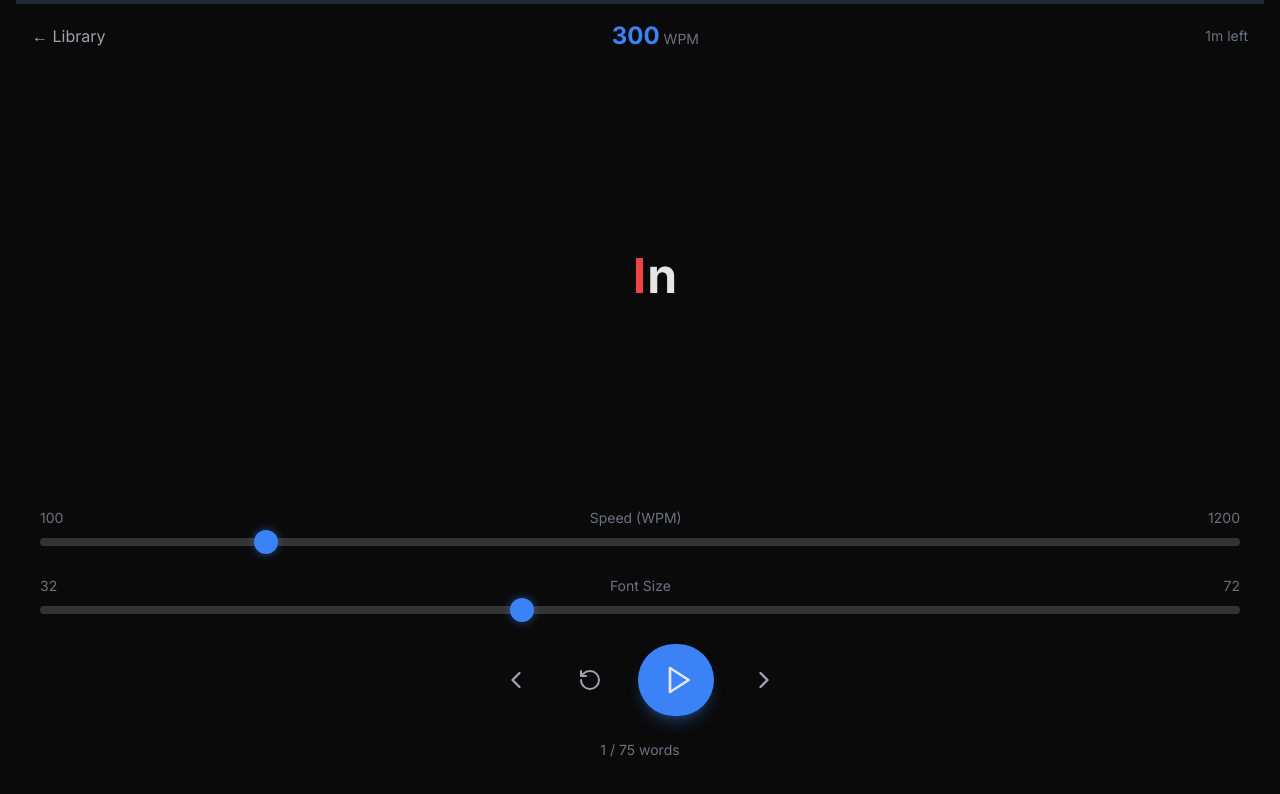
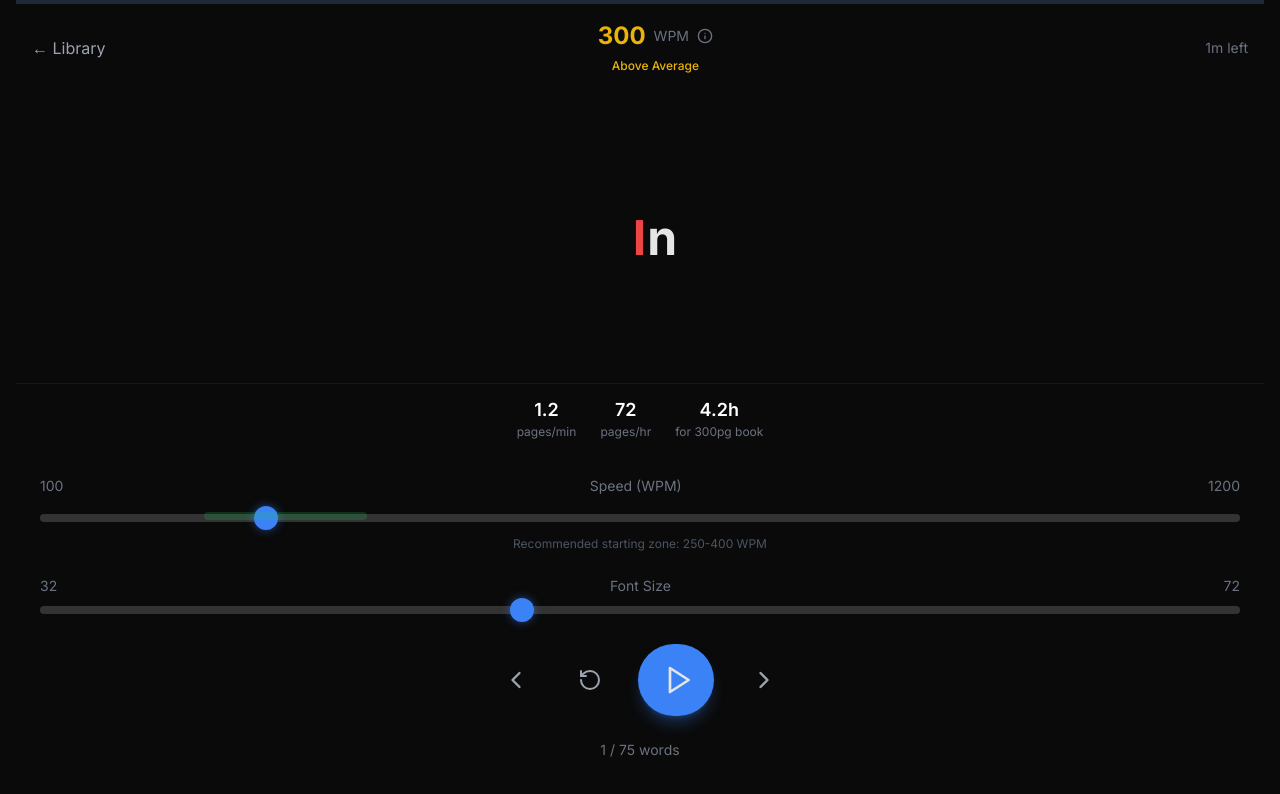
Before and after one commit to YxungHermes/pace-reader, a Next.js app: page / in a window 1280 px wide. Both pictures are taken after a click on the button 640 px from the left and 219 px from the top of the page. Shown: the top 794 px of the page. Built offline with nearby package versions, Linux system fonts and the light colour scheme.

Commit message:
Add WPM speed tiers and pages-per-minute stats

```diff
--- a/components/PaceReader.tsx
+++ b/components/PaceReader.tsx
@@ -1,7 +1,7 @@
 'use client';
 
 import { useState, useEffect, useCallback, useRef } from 'react';
-import { Play, Pause, RotateCcw, Upload, ChevronLeft, ChevronRight, BookOpen } from 'lucide-react';
+import { Play, Pause, RotateCcw, Upload, ChevronLeft, ChevronRight, BookOpen, Info, X } from 'lucide-react';
 
 // Sample texts for demo
 const SAMPLE_TEXTS = {
@@ -11,6 +11,35 @@ const SAMPLE_TEXTS = {
 
   '1984 (Opening)': `It was a bright cold day in April, and the clocks were striking thirteen. Winston Smith, his chin nuzzled into his breast in an effort to escape the vile wind, slipped quickly through the glass doors of Victory Mansions, though not quickly enough to prevent a swirl of gritty dust from entering along with him. The hallway smelt of boiled cabbage and old rag mats.`,
 };
+
+// Speed tier definitions
+const SPEED_TIERS = [
+  { min: 100, max: 200, label: 'Relaxed', color: '#22c55e', description: 'Easy pace, maximum comprehension' },
+  { min: 200, max: 300, label: 'Average', color: '#84cc16', description: 'Typical reading speed' },
+  { min: 300, max: 450, label: 'Above Average', color: '#eab308', description: 'Comfortable speed reading' },
+  { min: 450, max: 600, label: 'Fast', color: '#f97316', description: 'Practiced speed readers' },
+  { min: 600, max: 800, label: 'Advanced', color: '#ef4444', description: 'Requires solid technique' },
+  { min: 800, max: 1200, label: 'Elite', color: '#dc2626', description: 'Pro-level, scanning territory' },
+];
+
+// Get current speed tier
+function getSpeedTier(wpm: number) {
+  return SPEED_TIERS.find(tier => wpm >= tier.min && wpm < tier.max) || SPEED_TIERS[SPEED_TIERS.length - 1];
+}
+
+// Calculate reading stats
+function getReadingStats(wpm: number) {
+  const wordsPerPage = 250; // Average book page
+  const pagesPerMin = wpm / wordsPerPage;
+  const pagesPerHour = pagesPerMin * 60;
+  const timeFor300Pages = 300 / pagesPerHour; // hours to read a 300-page book
+
+  return {
+    pagesPerMin: pagesPerMin.toFixed(1),
+    pagesPerHour: Math.round(pagesPerHour),
+    bookTime: timeFor300Pages.toFixed(1),
+  };
+}
 
 // Calculate ORP (Optimal Recognition Point) - typically around 30% into the word
 function getORPIndex(word: string): number {
@@ -45,6 +74,48 @@ function WordDisplay({ word }: { word: string }) {
   );
 }
 
+// Speed info modal
+function SpeedInfoModal({ isOpen, onClose }: { isOpen: boolean; onClose: () => void }) {
+  if (!isOpen) return null;
+
+  return (
+    <div className="fixed inset-0 bg-black/80 flex items-center justify-center z-50 p-4" onClick={onClose}>
+      <div className="bg-gray-900 rounded-2xl p-6 max-w-sm w-full" onClick={e => e.stopPropagation()}>
+        <div className="flex justify-between items-center mb-4">
+          <h3 className="text-lg font-bold">Speed Guide</h3>
+          <button onClick={onClose} className="text-gray-400 hover:text-white">
+            <X size={24} />
+          </button>
+        </div>
+
+        <div className="space-y-3">
+          {SPEED_TIERS.map((tier) => (
+            <div key={tier.label} className="flex items-center gap-3">
+              <div
+                className="w-3 h-3 rounded-full flex-shrink-0"
+                style={{ backgroundColor: tier.color }}
+              />
+              <div className="flex-1">
+                <div className="flex justify-between">
+                  <span className="font-medium">{tier.label}</span>
+                  <span className="text-gray-500 text-sm">{tier.min}-{tier.max}</span>
+                </div>
+                <p className="text-gray-500 text-sm">{tier.description}</p>
+              </div>
+            </div>
+          ))}
+        </div>
+
+        <div className="mt-6 pt-4 border-t border-gray-800">
+          <p className="text-gray-400 text-sm">
+            💡 <strong>Tip:</strong> Start at 250-350 WPM and gradually increase as you get comfortable. Focus on comprehension over speed.
+          </p>
+        </div>
+      </div>
+    </div>
+  );
+}
+
 export default function PaceReader() {
   const [text, setText] = useState<string>('');
   const [words, setWords] = useState<string[]>([]);
@@ -52,9 +123,13 @@ export default function PaceReader() {
   const [isPlaying, setIsPlaying] = useState(false);
   const [wpm, setWpm] = useState(300);
   const [showLibrary, setShowLibrary] = useState(true);
+  const [showSpeedInfo, setShowSpeedInfo] = useState(false);
   const [fontSize, setFontSize] = useState(48);
   const fileInputRef = useRef<HTMLInputElement>(null);
   const intervalRef = useRef<NodeJS.Timeout | null>(null);
+
+  const speedTier = getSpeedTier(wpm);
+  const readingStats = getReadingStats(wpm);
 
   // Parse text into words
   useEffect(() => {
@@ -212,6 +287,8 @@ export default function PaceReader() {
   // Reader view
   return (
     <div className="min-h-screen bg-pace-bg flex flex-col safe-area-padding">
+      <SpeedInfoModal isOpen={showSpeedInfo} onClose={() => setShowSpeedInfo(false)} />
+
       {/* Progress bar */}
       <div className="w-full h-1 bg-gray-800">
         <div
@@ -229,8 +306,22 @@ export default function PaceReader() {
           ← Library
         </button>
         <div className="text-center">
-          <span className="text-2xl font-bold text-pace-accent">{wpm}</span>
-          <span className="text-gray-500 text-sm ml-1">WPM</span>
+          <div className="flex items-center justify-center gap-2">
+            <span className="text-2xl font-bold" style={{ color: speedTier.color }}>{wpm}</span>
+            <span className="text-gray-500 text-sm">WPM</span>
+            <button
+              onClick={() => setShowSpeedInfo(true)}
+              className="text-gray-500 hover:text-white transition-colors"
+            >
+              <Info size={16} />
+            </button>
+          </div>
+          <span
+            className="text-xs font-medium"
+            style={{ color: speedTier.color }}
+          >
+            {speedTier.label}
+          </span>
         </div>
         <div className="text-gray-500 text-sm">
           {estimatedTimeLeft}m left
@@ -248,15 +339,32 @@ export default function PaceReader() {
         </div>
       </div>
 
+      {/* Reading stats bar */}
+      <div className="flex justify-center gap-6 py-3 border-t border-gray-800/50">
+        <div className="text-center">
+          <span className="text-lg font-semibold text-white">{readingStats.pagesPerMin}</span>
+          <p className="text-xs text-gray-500">pages/min</p>
+        </div>
+        <div className="text-center">
+          <span className="text-lg font-semibold text-white">{readingStats.pagesPerHour}</span>
+          <p className="text-xs text-gray-500">pages/hr</p>
+        </div>
+        <div className="text-center">
+          <span className="text-lg font-semibold text-white">{readingStats.bookTime}h</span>
+          <p className="text-xs text-gray-500">for 300pg book</p>
+        </div>
+      </div>
+
       {/* Controls */}
       <div className="p-6 space-y-6">
-        {/* Speed slider */}
+        {/* Speed slider with tier markers */}
         <div className="space-y-2">
           <div className="flex justify-between text-sm text-gray-500">
             <span>100</span>
             <span>Speed (WPM)</span>
             <span>1200</span>
           </div>
+          <div className="relative">
             <input
               type="range"
               min="100"
@@ -266,6 +374,18 @@ export default function PaceReader() {
               onChange={(e) => setWpm(Number(e.target.value))}
               className="w-full"
             />
+            {/* Recommended zone indicator */}
+            <div
+              className="absolute top-1/2 -translate-y-1/2 h-2 bg-green-500/20 rounded pointer-events-none"
+              style={{
+                left: `${((250 - 100) / (1200 - 100)) * 100}%`,
+                width: `${((400 - 250) / (1200 - 100)) * 100}%`
+              }}
+            />
+          </div>
+          <div className="text-center text-xs text-gray-600">
+            Recommended starting zone: 250-400 WPM
+          </div>
         </div>
 
         {/* Font size slider */}
```
Also changed, not shown: 1 other file (tests, documents, lock files or other folders). Lines whose indentation alone changed are shown as unchanged.
